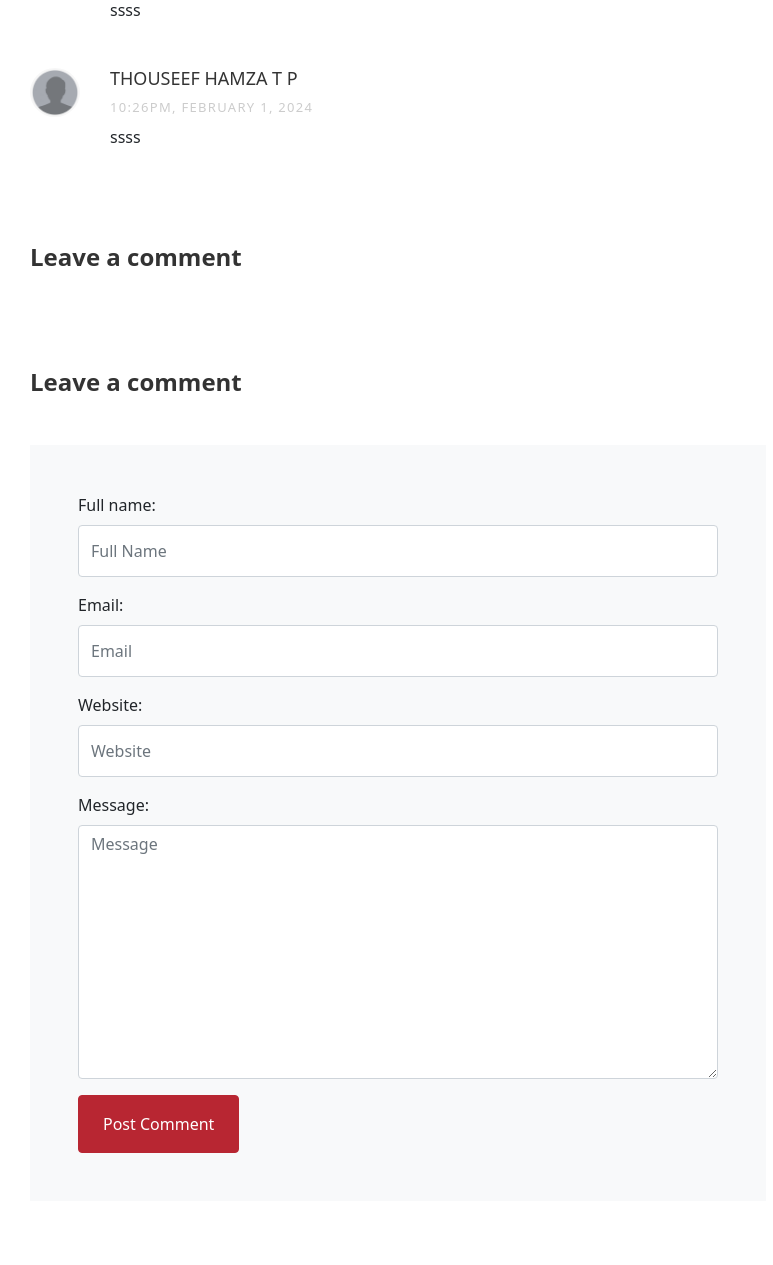
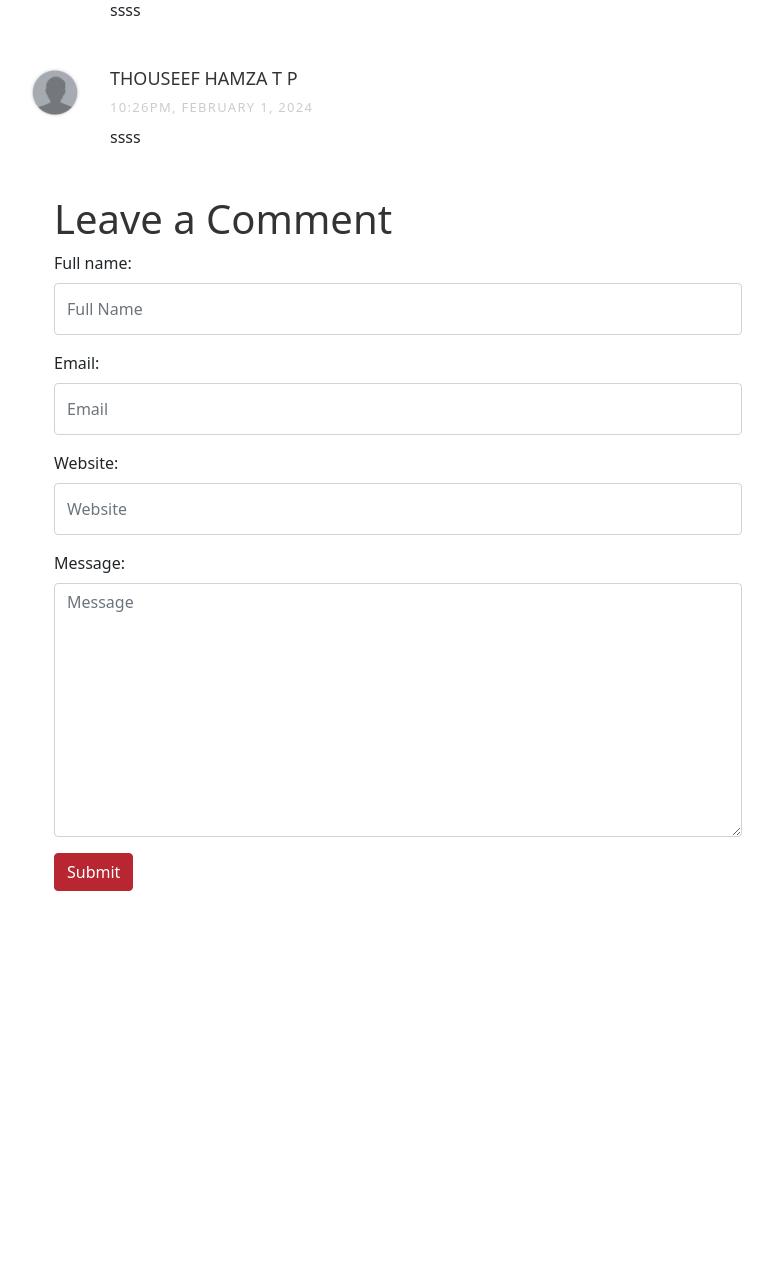
Before and after one commit to thouseef-hamza/ScholarTrail-Website, a Django app: page /blogs/blog/1/ in a window 1280 px wide. Shown: the part 2301-3566 px from the top of the page, without its empty margins (52-825 px from the left). After the commit the page ends 3192 px from the top, so only its background shows below. Run offline with Django 5.2, Linux system fonts and the light colour scheme; data comes from the database, SQL or seed files in the repository; both versions use the stored data as it was after the commit; some libraries are stand-ins or nearby versions; some web fonts are replaced.

Commit message:
lfeat:leave comment ajax

```diff
--- a/blog/urls.py
+++ b/blog/urls.py
@@ -4,4 +4,5 @@ from . import views
 urlpatterns = [
     path("", views.BlogListView.as_view(), name="blogs-list"),
     path("blog/<int:id>/", views.BlogDetailView.as_view(), name="blog_detail"),
+    path("blog/<int:id>/comment/", views.CommentCreateView.as_view(), name="blog_comment"),
 ]
--- a/blog/views.py
+++ b/blog/views.py
@@ -26,19 +26,17 @@ class BlogDetailView(View):
         return render(
             request,
             "blog/blog_detail.html",
-            {"blog_data": blog, "blogs": blogs, "forms": form},
+            {"blog_data": blog, "blogs": blogs, "form": form},
         )
-
+class CommentCreateView(View):
     def post(self, request, id, *args, **kwargs):
-        try:
-            print(request.is_ajax())
-        except:
-            pass
-        print(request.headers)
+        print(request   )
         try:
             blog = BlogPost.objects.get(id=id)
-        except:
-            return redirect("blogs-list")
+        except BlogPost.DoesNotExist:
+            return JsonResponse(
+                {"errors":" User Not Exist", "success": False, "status": 400}
+            )
         forms = CommentForm(request.POST)
         if not forms.is_valid():
             return JsonResponse(
--- a/templates/blog/blog_detail.html
+++ b/templates/blog/blog_detail.html
@@ -29,20 +29,14 @@
                           {% endfor %}
                       </ul>
                   </div>
-
-                  <div class="comment-form-wrap pt-5">
-                      <h3 class="mb-5 h4 font-weight-bold">Leave a comment</h3>
-                    <div class="comment-form-wrap pt-5">
-                      <h3 class="mb-5 h4 font-weight-bold">Leave a comment</h3>
-                      <form id="comment_form" method="POST" class="p-5 bg-light">
+                <div class="container pt-4">
+                  <h1>Leave a Comment</h1>
+                  <form method="POST" id="form">
                     {% csrf_token %}
                     <div id="enroll-message"></div>
-                        {{ forms.as_p }}
-                          <button id="submit_comment_form" type="submit" value="Post Comment" onclick="createComment(event)"
-                            class="btn py-3 px-4 btn-primary">Post Comment</button>
+                    {{ form.as_p }}
+                    <button type="submit" onclick="submitHandler(event,'{{blog_data.id}}')" class="btn btn-primary">Submit</button>
                   </form>
-                    </div>
-                  </div>
                 </div>
 
               {% if blogs.count >= 2 %}
@@ -63,13 +57,15 @@
       </div>
   </section>
   <script>
-  function createComment(event) {
-    localStorage.setItem("test","success")
-    event.preventDefault();
-    var formData = $('#comment_form').serialize();
+
+      function submitHandler(e,id) {
+        console.log(id)
+        e.preventDefault();
         $.ajax({
           type: 'POST',
-      data: formData,
+          url: '/blogs/blog/'+id+'/comment/',
+          data: $('#form').serialize(), // our form data
+          dataType: 'json', // what type of data do we expect back from the server
           success: function (response) {
             $('.error-message').remove();
             if (response.status === 201) {
@@ -78,10 +74,11 @@
                             ${response.message}
                         </div>
                     `;
-          const form = document.getElementById('comment_form')
+              const form = document.getElementById('form')
               form.reset()
               setTimeout(function () {
                 $('#enroll-message').fadeOut('slow');
+                window.location.reload()
               }, 4000);
             } else if (response.status === 400 && response.errors) {
               $.each(response.errors, function (field, error) {
@@ -98,5 +95,11 @@
         });
       }
   </script>
-<script src="https://code.jquery.com/jquery-3.6.4.min.js"></script>
+<script src="https://code.jquery.com/jquery-3.5.0.min.js"
+  integrity="sha256-xNzN2a4ltkB44Mc/Jz3pT4iU1cmeR0FkXs4pru/JxaQ=" crossorigin="anonymous"></script>
+<script src="https://cdn.jsdelivr.net/npm/popper.js@1.16.0/dist/umd/popper.min.js"
+  integrity="sha384-Q6E9RHvbIyZFJoft+2mJbHaEWldlvI9IOYy5n3zV9zzTtmI3UksdQRVvoxMfooAo" crossorigin="anonymous"></script>
+<script src="https://stackpath.bootstrapcdn.com/bootstrap/4.4.1/js/bootstrap.min.js"
+  integrity="sha384-wfSDF2E50Y2D1uUdj0O3uMBJnjuUD4Ih7YwaYd1iqfktj0Uod8GCExl3Og8ifwB6" crossorigin="anonymous"></script>
+
 {% endblock content %}
```
Also changed, not shown: db.sqlite3. Lines whose indentation alone changed are shown as unchanged.
